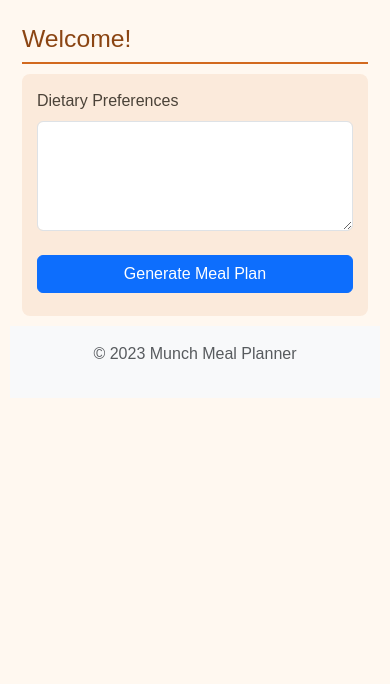
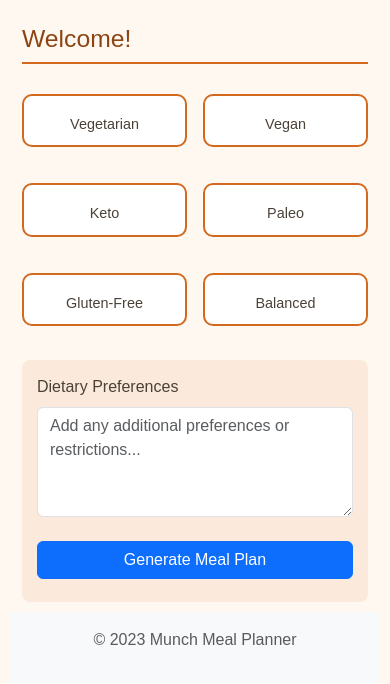
Before and after one commit to kevinpez/munch-meal-planner, a Flask app: page / in a window 390 px wide. Shown: the part 126-810 px from the top of the page. Run offline with Flask 3, Linux system fonts and the light colour scheme.

Commit message:
feat: Add diet type selection buttons to home page
- Added interactive diet type buttons (vegetarian, vegan, keto, paleo, gluten-free, balanced)
- Implemented responsive grid layout for diet buttons
- Added Font Awesome icons for visual enhancement
- Created new CSS styles for diet button components
- Updated form handling to include diet type in preferences
- Added JavaScript for button interaction and form updates
- Enhanced mobile responsiveness with media queries

This update improves user experience by providing clear diet type options
and makes meal plan generation more specific to dietary needs.

```diff
--- a/app/routes.py
+++ b/app/routes.py
@@ -22,10 +22,15 @@ def home():
 def generate_meal_plan():
     try:
         preferences = request.form.get('preferences')
+        diet_type = request.form.get('diet_type')
+
         if not preferences:
             raise BadRequest("Preferences are required")
 
-        meal_data = ai_service.generate_meal_suggestion(preferences)
+        # Combine diet type with preferences if it exists
+        full_preferences = f"Diet type: {diet_type}. " + preferences if diet_type else preferences
+
+        meal_data = ai_service.generate_meal_suggestion(full_preferences)
         if not meal_data:
             flash('Could not generate meal suggestion. Please try again.', 'error')
             return redirect(url_for('main.home'))
--- a/app/static/css/style.css
+++ b/app/static/css/style.css
@@ -182,3 +182,54 @@ button:hover {
     border-radius: 20px;
     font-size: 0.9rem;
 }
+
+.diet-buttons-container {
+    margin: 20px 0;
+}
+
+.diet-button {
+    width: 100%;
+    padding: 15px;
+    border: 2px solid #D2691E;
+    background-color: white;
+    border-radius: 10px;
+    transition: all 0.3s ease;
+    font-size: 1rem;
+    color: #4A4238;
+    display: flex;
+    flex-direction: column;
+    align-items: center;
+    gap: 8px;
+    cursor: pointer;
+}
+
+.diet-button i {
+    font-size: 1.5rem;
+    color: #D2691E;
+}
+
+.diet-button:hover {
+    background-color: #FFF8F0;
+    transform: translateY(-2px);
+    box-shadow: 0 4px 8px rgba(0,0,0,0.1);
+}
+
+.diet-button.selected {
+    background-color: #D2691E;
+    color: white;
+}
+
+.diet-button.selected i {
+    color: white;
+}
+
+@media screen and (max-width: 768px) {
+    .diet-button {
+        padding: 10px;
+        font-size: 0.9rem;
+    }
+
+    .diet-button i {
+        font-size: 1.2rem;
+    }
+}
--- a/app/templates/base.html
+++ b/app/templates/base.html
@@ -55,5 +55,33 @@
 
     <!-- Bootstrap JS and Popper.js -->
     <script src="https://cdn.jsdelivr.net/npm/bootstrap@5.3.2/dist/js/bootstrap.bundle.min.js"></script>
+    <!-- Add this before the closing body tag -->
+    <script>
+        document.addEventListener('DOMContentLoaded', function() {
+            const dietButtons = document.querySelectorAll('.diet-button');
+            const selectedDietInput = document.getElementById('selected_diet');
+            const preferencesTextarea = document.querySelector('textarea[name="preferences"]');
+
+            dietButtons.forEach(button => {
+                button.addEventListener('click', function(e) {
+                    e.preventDefault();
+                    // Remove selected class from all buttons
+                    dietButtons.forEach(btn => btn.classList.remove('selected'));
+                    // Add selected class to clicked button
+                    this.classList.add('selected');
+                    // Update hidden input
+                    const dietType = this.getAttribute('data-diet');
+                    selectedDietInput.value = dietType;
+
+                    // Update preferences textarea
+                    let currentPreferences = preferencesTextarea.value;
+                    if (currentPreferences) {
+                        currentPreferences += '\n';
+                    }
+                    preferencesTextarea.value = `Diet type: ${dietType}\n${currentPreferences}`;
+                });
+            });
+        });
+    </script>
 </body>
 </html>
--- a/app/templates/home.html
+++ b/app/templates/home.html
@@ -2,11 +2,54 @@
 {% extends "base.html" %}
 {% block content %}
 <h2>Welcome!</h2>
+
+<div class="diet-buttons-container mb-4">
+    <div class="row g-3">
+        <div class="col-6 col-md-4">
+            <button class="diet-button" data-diet="vegetarian">
+                <i class="fas fa-leaf"></i>
+                Vegetarian
+            </button>
+        </div>
+        <div class="col-6 col-md-4">
+            <button class="diet-button" data-diet="vegan">
+                <i class="fas fa-seedling"></i>
+                Vegan
+            </button>
+        </div>
+        <div class="col-6 col-md-4">
+            <button class="diet-button" data-diet="keto">
+                <i class="fas fa-drumstick-bite"></i>
+                Keto
+            </button>
+        </div>
+        <div class="col-6 col-md-4">
+            <button class="diet-button" data-diet="paleo">
+                <i class="fas fa-fish"></i>
+                Paleo
+            </button>
+        </div>
+        <div class="col-6 col-md-4">
+            <button class="diet-button" data-diet="gluten-free">
+                <i class="fas fa-bread-slice"></i>
+                Gluten-Free
+            </button>
+        </div>
+        <div class="col-6 col-md-4">
+            <button class="diet-button" data-diet="balanced">
+                <i class="fas fa-balance-scale"></i>
+                Balanced
+            </button>
+        </div>
+    </div>
+</div>
+
 <form method="post" action="{{ url_for('main.generate_meal_plan') }}">
     <input type="hidden" name="csrf_token" value="{{ csrf_token() }}">
+    <input type="hidden" name="diet_type" id="selected_diet" value="">
     <div class="form-group">
         {{ form.preferences.label }}
-        {{ form.preferences(class="form-control", rows=4) }}
+        {{ form.preferences(class="form-control", rows=4, placeholder="Add any additional preferences or restrictions...") }}
         {% if form.preferences.errors %}
             {% for error in form.preferences.errors %}
                 <span class="text-danger">{{ error }}</span>
@@ -16,3 +59,7 @@
     {{ form.submit(class="btn btn-primary mt-3") }}
 </form>
 {% endblock %}
+
+{% block extra_head %}
+<link rel="stylesheet" href="https://cdnjs.cloudflare.com/ajax/libs/font-awesome/5.15.4/css/all.min.css">
+{% endblock %}
```
